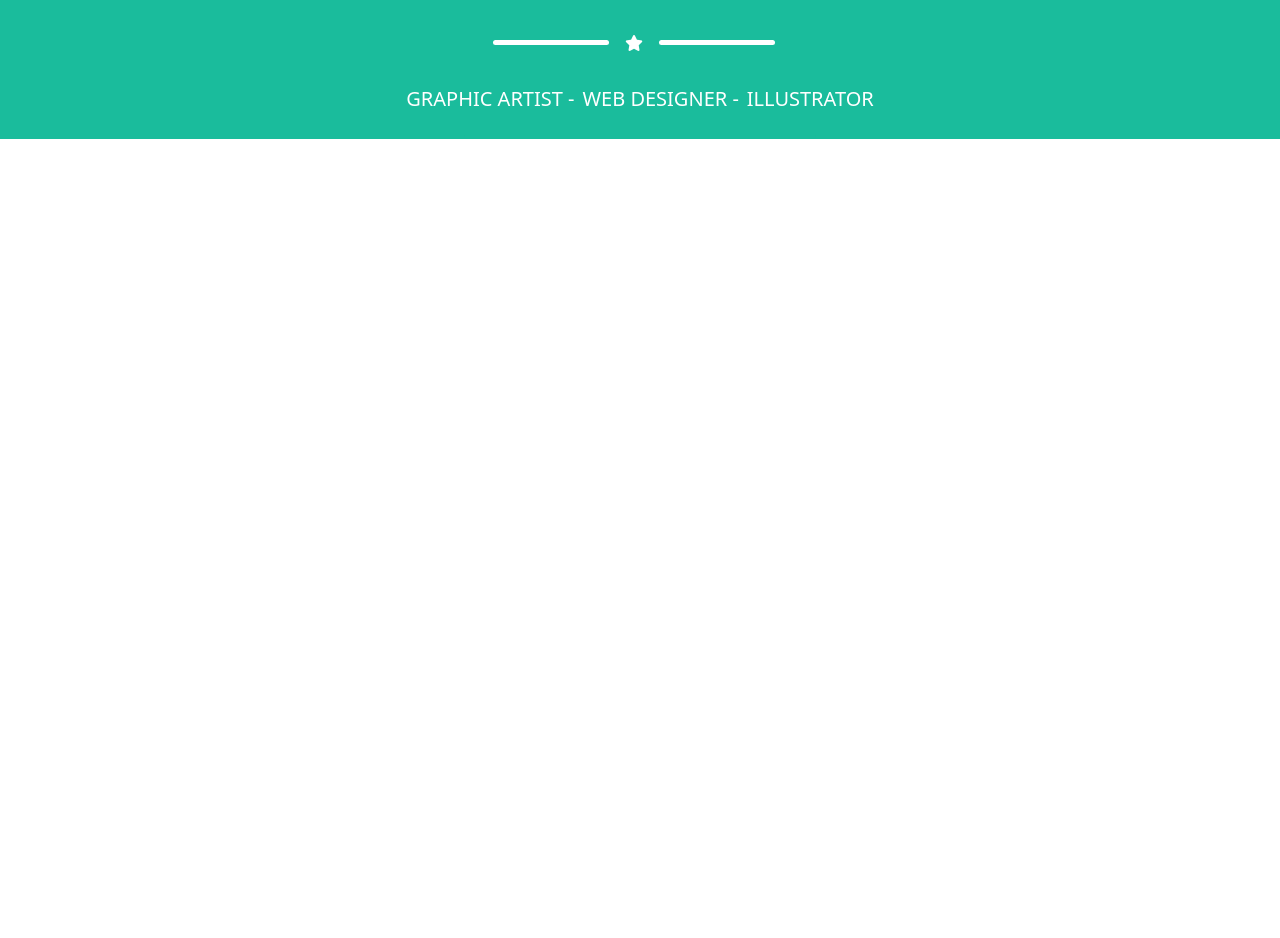
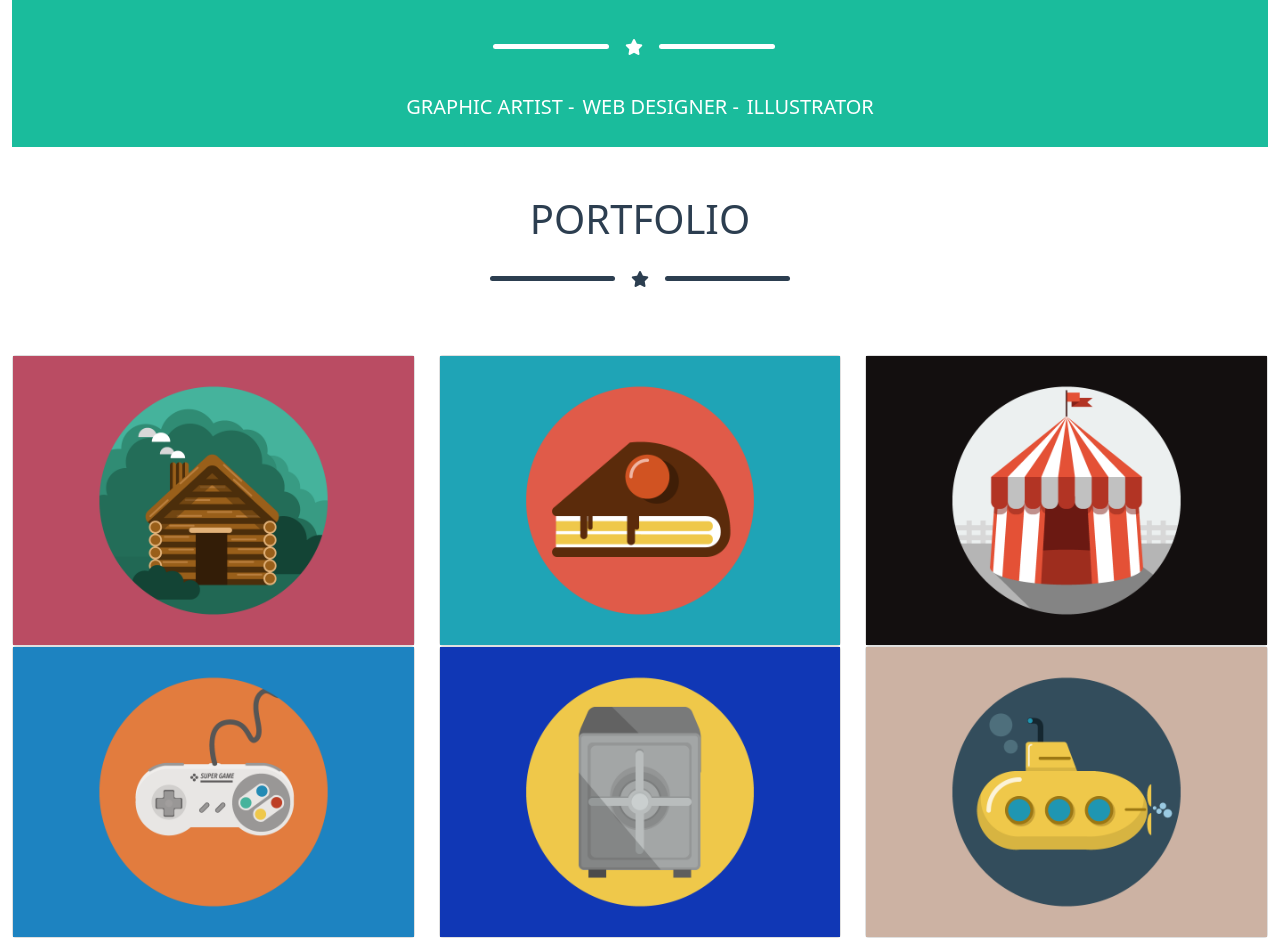
Before and after one commit to EnricoPiombini/html-css-bootstrap-freelancer, a plain HTML site: page index.html in a window 1280 px wide. Shown: the part 378-1316 px from the top of the page. Before the commit the page ends 800 px from the top, so only its background shows below. Drawn offline with nearby package versions, Linux system fonts and the light colour scheme.

Commit message:
Section Portfolio

```diff
--- a/Css/style.css
+++ b/Css/style.css
@@ -1,10 +1,12 @@
 @import url('https://fonts.googleapis.com/css2?family=Poppins:wght@200&display=swap');
+
 
 
 .navbar {
     background-color: #2C3E50;
     display: flex;
     justify-content: space-around;
+    align-items: center;
     color: white;
     font-family: 'Poppins', sans-serif;
 
@@ -38,7 +40,8 @@
 
 
 }
-.role{
+
+.role {
     justify-content: center;
 }
 
@@ -52,13 +55,46 @@
 
 .line {
     height: 5px;
-    background-color:white;
     width: 25%;
     border-radius: 1rem;
 }
 
-.star{
-    color: white;
+.l-white {
+    background-color: white;
+}
+
+.l-blue {
+    background-color: #2C3E50;
+    height: 5px;
+    width: 125px;
+    border-radius: 1rem;
+}
+
+.icon {
+
     padding: 1rem;
 
 }
+
+.icon-white{
+    color: white;
+}
+
+.icon-blue{
+    color: #2C3E50;
+}
+
+.graphic-2 {
+    display: flex;
+    align-items: center;
+}
+
+.card-2 {
+    align-items: center;
+    flex-direction: column;
+    display: flex;
+    color: #2C3E50;
+    padding: 3rem;
+
+
+}
--- a/index.html
+++ b/index.html
@@ -14,6 +14,8 @@
 </head>
 
 <body>
+
+    <div class="container-fluid">
         <header>
             <div class="navbar p-4">
                 <div class="left-side">
@@ -38,9 +40,9 @@
                     <div class="card-body card-body-style">
                         <h1>START BOOTSTRAP</h1>
                         <div class="graphic">
-                        <div class="line"></div>
-                        <div class="icon"><i class="star fa-solid fa-star"></i></div>
-                        <div class="line"></div>
+                            <div class="line l-white"></div>
+                            <div class="icon icon-white"><i class="fa-solid fa-star"></i></div>
+                            <div class="line l-white"></div>
                         </div>
 
                         <div class="role d-flex">
@@ -61,8 +63,67 @@
 
             </div>
 
+            <div class="section section-portfolio">
+                <div class="card-2">
+                    <div class="title">
+                        <h1>PORTFOLIO</h1>
+                    </div>
+                    <div class="graphic-2">
+                        <div class="l-blue"></div>
+                        <div class="icon icon-blue"><i class="star fa-solid fa-star"></i></div>
+                        <div class="l-blue"></div>
+                    </div>
+                </div>
+
+            </div>
+
+
+            <div class="row">
+                <div class="col-4">
+                    <div class="card">
+                        <img src="img/cabin.png" alt="">
+
+                    </div>
+                </div>
+
+                <div class="col-4">
+                    <div class="card">
+                        <img src="img/cake.png" alt="">
+
+                    </div>
+                </div>
+                <div class="col-4">
+                    <div class="card">
+                        <img src="img/circus.png" alt="">
+                    </div>
+                </div>
+
+                <div class="col-4">
+                    <div class="card">
+                        <img src="img/game.png" alt="">
+
+                    </div>
+                </div>
+
+                <div class="col-4">
+                    <div class="card">
+                        <img src="img/safe.png" alt="">
+
+                    </div>
+                </div>
+
+                <div class="col-4">
+                    <div class="card">
+                        <img src="img/submarine.png" alt="">
+
+                    </div>
+                </div>
+
+            </div>
+
+
         </main>
-
+    </div>
 </body>
 
 </html>
```
Lines whose indentation alone changed are shown as unchanged.
